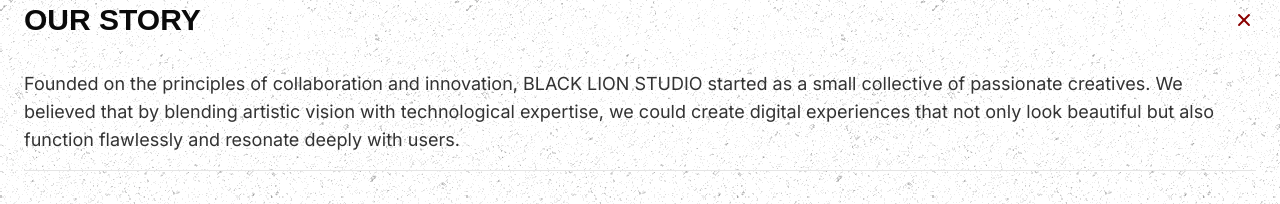
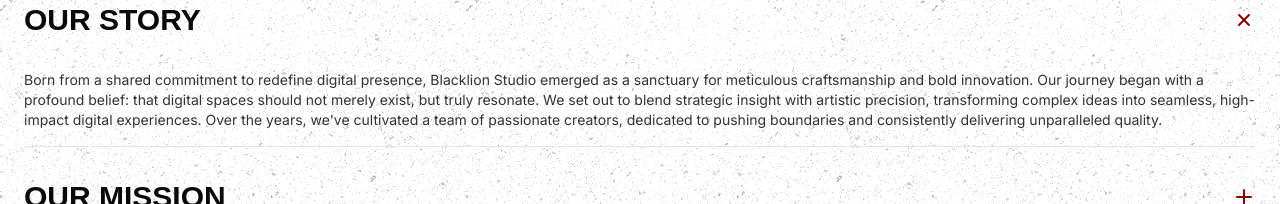
Before and after one commit to blck04/blacklionstudio, a Next.js app: page / in a window 1280 px wide. Both pictures are taken after a click on the button "OUR STORY". Shown: the part 1198-1402 px from the top of the page. Built offline with nearby package versions, Linux system fonts and the light colour scheme; no server answers; the database is empty; a web font is replaced by a local one.

Commit message:
use this  Our Story: Born from a shared commitment to redefine digital p

```diff
--- a/src/components/about-section.tsx
+++ b/src/components/about-section.tsx
@@ -11,12 +11,12 @@ export function AboutSection() {
     {
       value: "item-1",
       title: "Our Story",
-      content: "Founded on the principles of collaboration and innovation, BLACK LION STUDIO started as a small collective of passionate creatives. We believed that by blending artistic vision with technological expertise, we could create digital experiences that not only look beautiful but also function flawlessly and resonate deeply with users."
+      content: "Born from a shared commitment to redefine digital presence, Blacklion Studio emerged as a sanctuary for meticulous craftsmanship and bold innovation. Our journey began with a profound belief: that digital spaces should not merely exist, but truly resonate. We set out to blend strategic insight with artistic precision, transforming complex ideas into seamless, high-impact digital experiences. Over the years, we've cultivated a team of passionate creators, dedicated to pushing boundaries and consistently delivering unparalleled quality."
     },
     {
       value: "item-2",
       title: "Our Mission",
-      content: "Our mission is to make work meaningful. We strive to partner with brands and businesses that inspire us, helping them to tell their stories and connect with their audiences in authentic ways. We are committed to pushing the boundaries of design and technology to deliver solutions that drive growth and create lasting value."
+      content: "Our mission is to empower brands to not just compete, but to lead within the dynamic digital landscape. We are committed to crafting distinctive, high-impact digital experiences that elevate our clients' presence, foster deep connections with their audience, and drive measurable growth. Through a relentless pursuit of excellence and a blend of strategic foresight and creative mastery, we aim to ensure every digital interaction we craft becomes an unforgettable, resonating journey."
     }
   ];
 
@@ -46,7 +46,7 @@ export function AboutSection() {
                   {item.title}
                 </AccordionTrigger>
                 <AccordionContent>
-                  <p className="text-muted-foreground md:text-lg">
+                  <p className="text-muted-foreground">
                     {item.content}
                   </p>
                 </AccordionContent>
```
